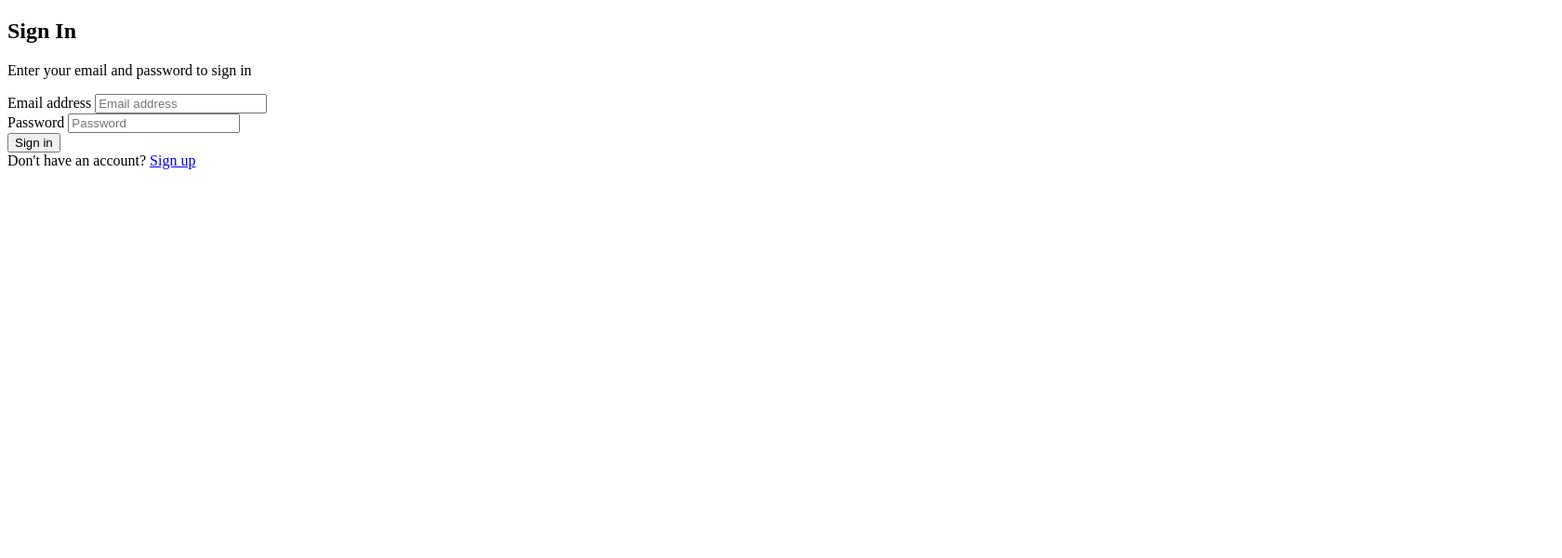
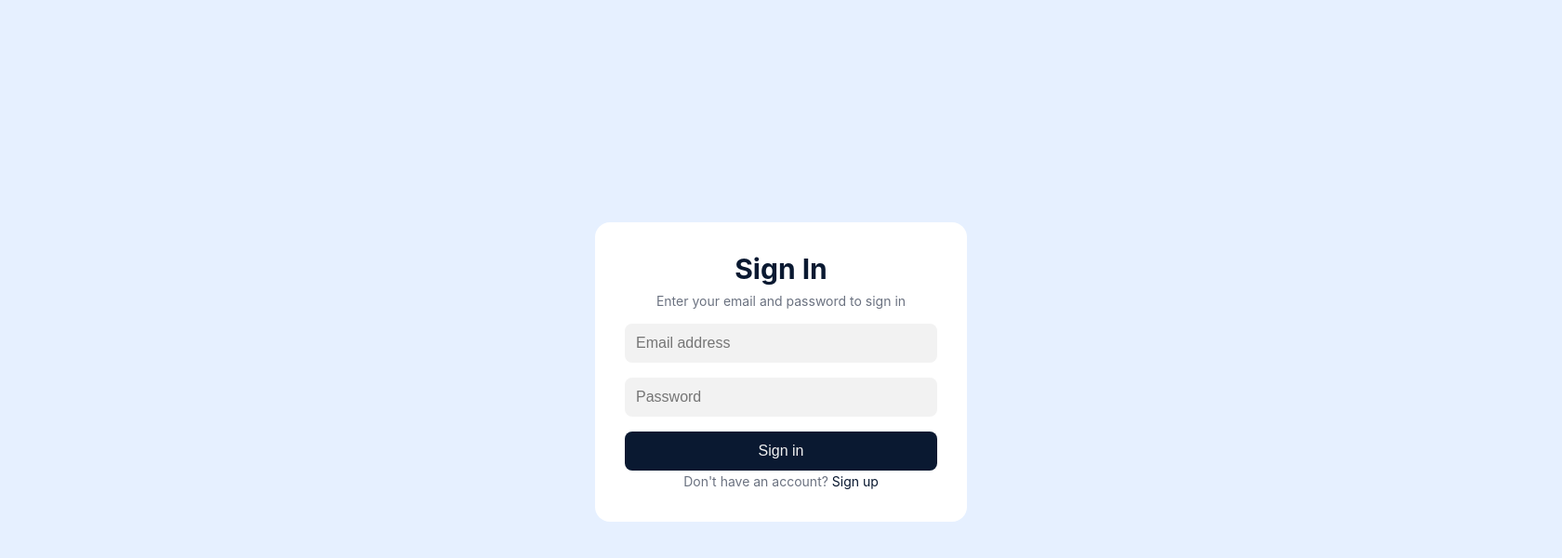
Before and after one commit to Veeraj71/4-BIT, a plain HTML site: page components/sign-in.html in a window 1280 px wide. Shown: the whole page at 93% size, 1680 px wide, since content can reach past the window. Drawn offline with Linux system fonts and the light colour scheme; files that its build step writes are made by us from their sources.

Commit message:
Add files via upload

```diff
--- /dev/null
+++ b/reg.css
@@ -0,0 +1,159 @@
+/* Global Styles */
+
+* {
+    box-sizing: border-box;
+    margin: 0;
+    padding: 0;
+  }
+
+  body {
+    margin: 0;
+    font-family: 'Inter', sans-serif;
+    background-color: hsl(0, 0%, 100%);
+    color: hsl(240, 10%, 3.9%);
+  }
+
+  /* Animations */
+
+  @keyframes textFadeIn {
+    from {
+      opacity: 0;
+      transform: translateY(20px);
+    }
+    to {
+      opacity: 1;
+      transform: translateY(0);
+    }
+  }
+
+  @keyframes fadeIn {
+    from {
+      opacity: 0;
+    }
+    to {
+      opacity: 1;
+    }
+  }
+
+  /* Container Styles */
+
+  .container {
+    display: grid;
+    grid-template-columns: 1fr 1fr;
+    height: 100vh; /* added 100vh to make it full height */
+    animation: fadeIn 1s ease-in-out forwards;
+    grid-gap: 20px;
+  }
+
+  /* Sign In Section Styles */
+
+  .sign-in-section {
+    background-color: #e6f0ff;
+    display: flex;
+    align-items: center;
+    justify-content: center;
+    height: 100vh;
+    width: 210vh;
+  }
+
+  .sign-in-box {
+    max-width: 400px;
+    width: 100%;
+    padding: 2rem;
+    background-color: #fff;
+    border-radius: 16px;
+  }
+
+  .title {
+    text-align: center;
+    font-size: 1.875rem;
+    font-weight: bold;
+    color: #0a1931;
+    animation: textFadeIn 1s ease-in-out forwards;
+    animation-delay: 0.2s;
+  }
+
+  .subtitle {
+    margin-top: 0.5rem;
+    text-align: center;
+    font-size: 0.875rem;
+    color: #6b7280;
+    animation: textFadeIn 1s ease-in-out forwards;
+    animation-delay: 0.4s;
+  }
+
+  .form {
+    margin-top: 1rem;
+  }
+
+  .input-group {
+    margin-bottom: 1rem;
+  }
+
+  .input {
+    width: 100%;
+    padding: 0.75rem;
+    background-color: #f2f2f2;
+    color: #0a1931;
+    border-radius: 8px;
+    border: none;
+    font-size: 1rem;
+  }
+
+  .submit-button {
+    width: 100%;
+    padding: 0.75rem;
+    background-color: #0a1931;
+    color: #f2f2f2;
+    border-radius: 8px;
+    font-size: 1rem;
+    cursor: pointer;
+    border: none;
+  }
+
+  .submit-button:hover {
+    background-color: #0d2a4d;
+  }
+
+  .footer-text {
+    margin: 3px;
+    text-align: center;
+    font-size: 0.875rem;
+    color: #6b7280;
+    animation: textFadeIn 1s ease-in-out forwards;
+    animation-delay: 1s;
+  }
+
+  .sign-up-link {
+    color: #0a1931;
+    text-decoration: none;
+  }
+
+  .sign-up-link:hover {
+    text-decoration: underline;
+  }
+
+
+  .learn-more-button {
+    background-color: #0a1931;
+    color: #f2f2f2;
+    padding: 0.5rem 1rem;
+    border-radius: 8px;
+    border: none;
+    cursor: pointer;
+  }
+
+  .learn-more-button:hover {
+    background-color: #0d2a4d;
+  }
+
+  .sr-only {
+    position: absolute;
+    width: 1px;
+    height: 1px;
+    padding: 0;
+    margin: -1;
+    overflow: hidden;
+    clip: rect(0, 0, 0, 0);
+    border: 0;
+  }
```
Also changed, not shown: index.html (+29 -91 lines).
